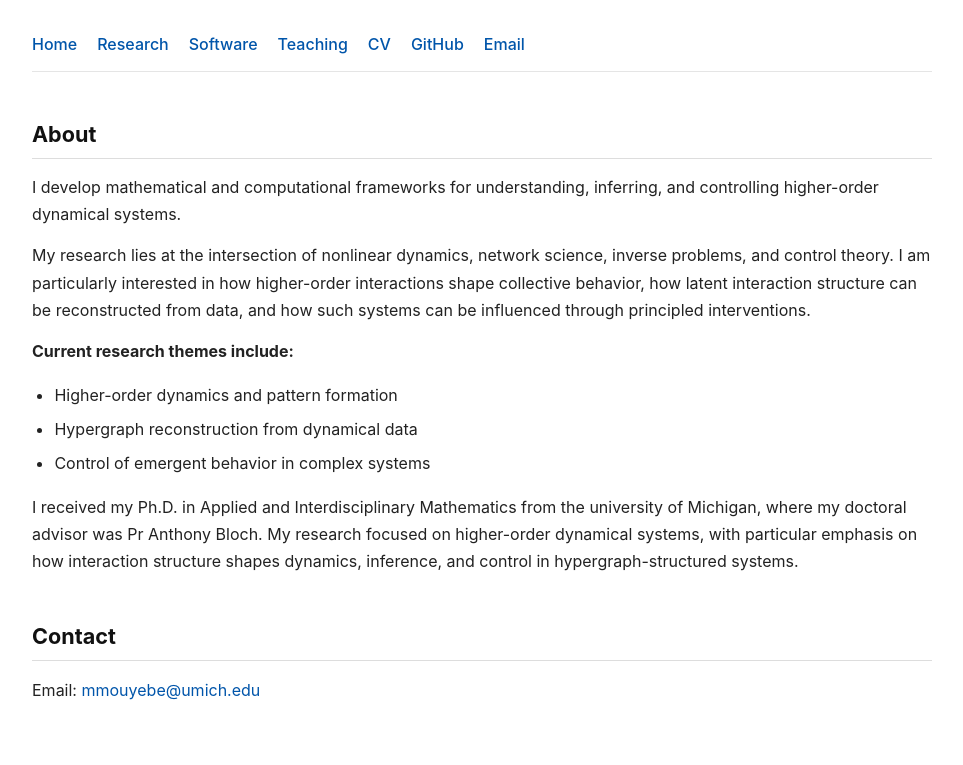
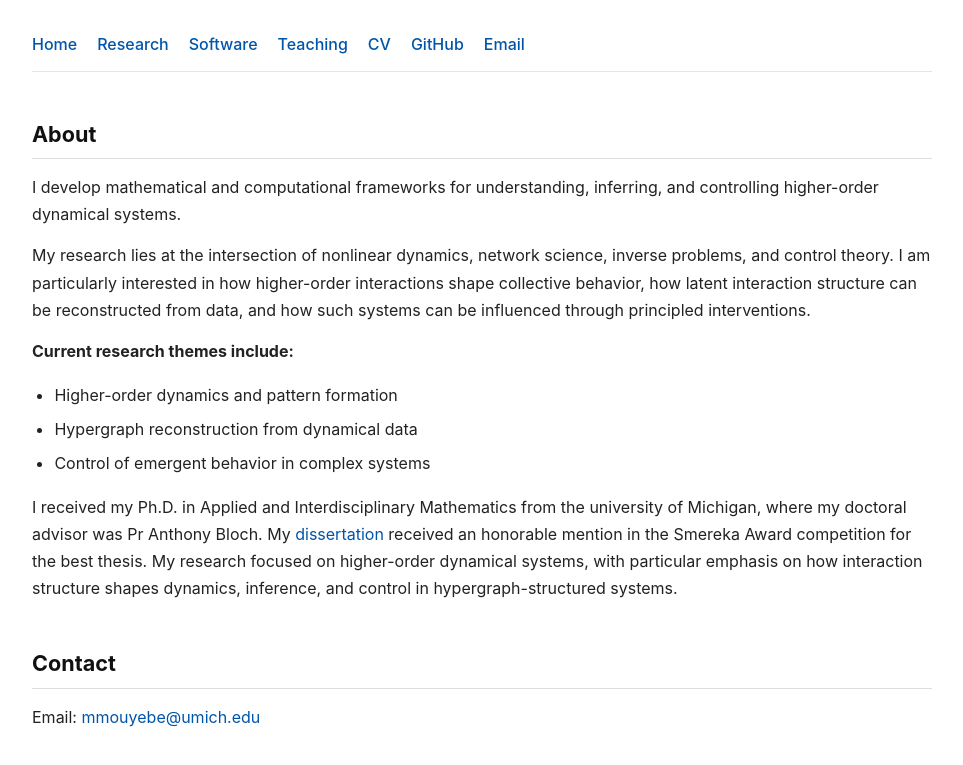
Before and after one commit to mmouyebe/mmouyebe.github.io, a plain HTML site: page index.html in a window 1280 px wide. Shown: the part 183-948 px from the top of the page, without its empty margins (158-1121 px from the left). Drawn offline with Linux system fonts and the light colour scheme.

Commit message:
Update biography section in index.html
Added a link to the dissertation and clarified research focus.

```diff
--- a/index.html
+++ b/index.html
@@ -39,7 +39,10 @@ My research lies at the intersection of nonlinear dynamics, network science, inv
 </ul>
 
 <p>
-I received my Ph.D. in Applied and Interdisciplinary Mathematics from the university of Michigan, where my doctoral advisor was  Pr Anthony Bloch. My  research focused on higher-order dynamical systems, with particular emphasis on how interaction structure shapes dynamics, inference, and control in hypergraph-structured systems.
+I received my Ph.D. in Applied and Interdisciplinary Mathematics from the university of Michigan, where my doctoral advisor was  Pr Anthony Bloch.
+    My <a href="https://deepblue.lib.umich.edu/items/971bc788-7f31-4d7b-89b8-7ee278fe9559">dissertation</a> received an honorable mention in the Smereka Award competition for the best thesis.
+
+    My  research focused on higher-order dynamical systems, with particular emphasis on how interaction structure shapes dynamics, inference, and control in hypergraph-structured systems.
 </p>
 
 
```
